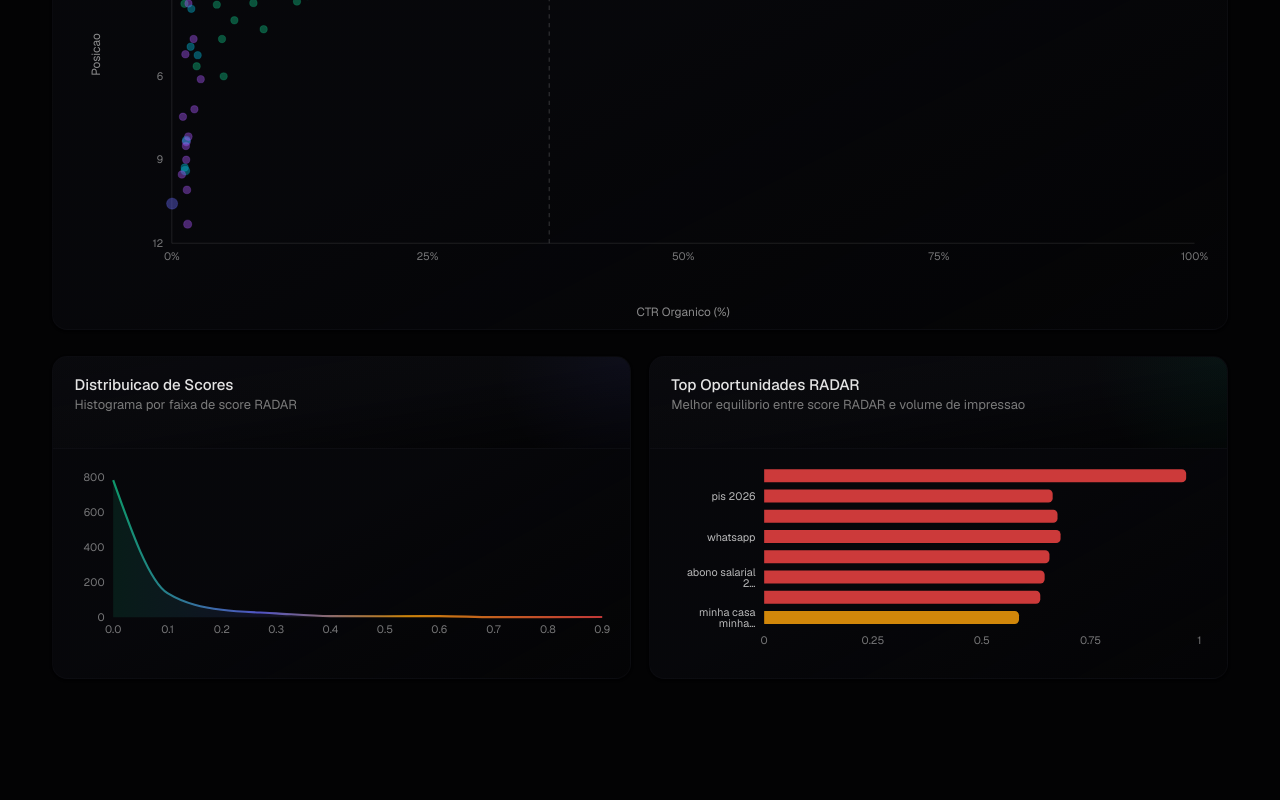
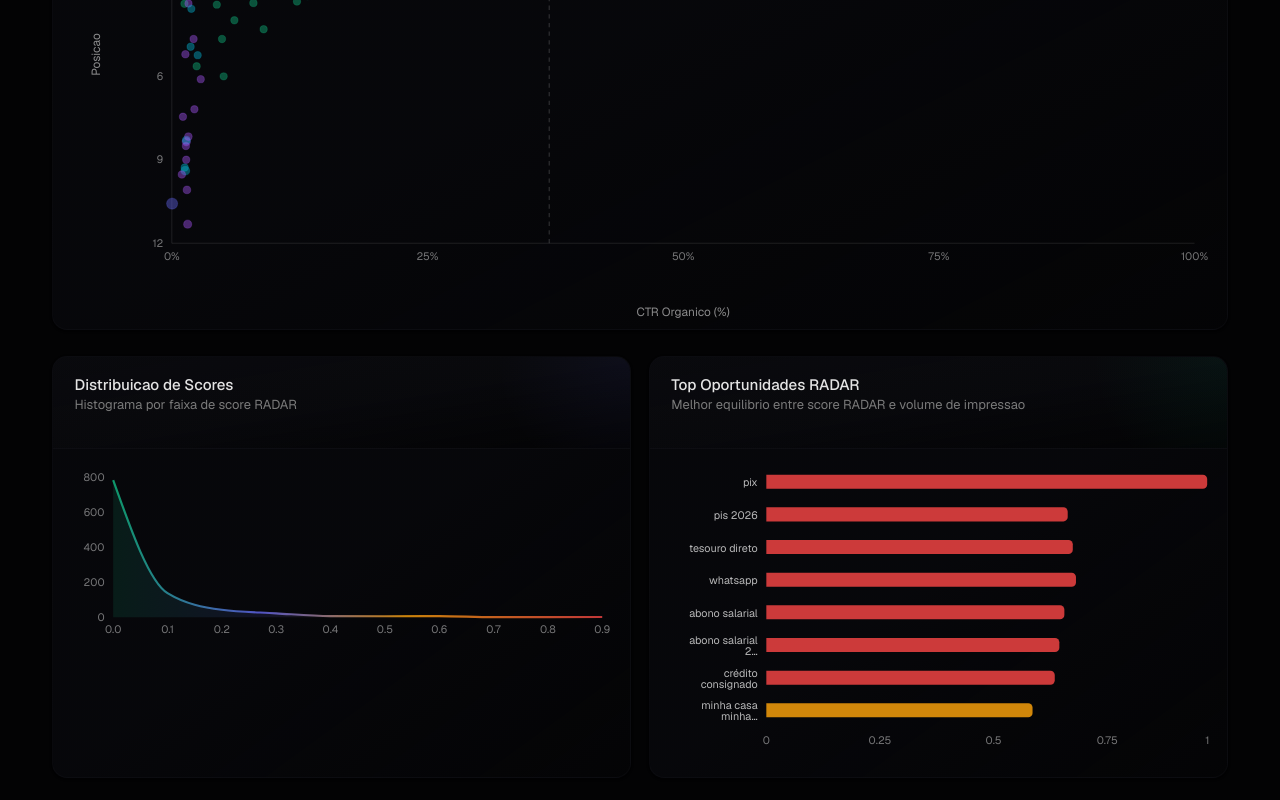
Before and after one commit to iqui27/radar-v2, a Next.js app: page / in a window 1280 px wide. Shown: the part 803-1603 px from the top of the page. Before the commit the page ends 1503 px from the top, so only its background shows below. Built offline with nearby package versions, Linux system fonts and the light colour scheme.

Commit message:
Fix bar and title margin fix

```diff
--- a/components/dashboard/distribution-chart.tsx
+++ b/components/dashboard/distribution-chart.tsx
@@ -151,6 +151,8 @@ export function TopTermsChart({ data, title = 'Top Oportunidades RADAR', limit =
       color: getScoreColor(d.score),
     }))
 
+  const chartHeight = Math.max(184, topData.length * 34)
+
   return (
     <Card className="gap-0 overflow-hidden border-border/60 py-0 bg-gradient-to-br from-card via-card to-muted/20 dark:border-border/30 dark:to-muted/10">
       <CardHeader className="relative overflow-hidden border-b border-border/60 bg-gradient-to-br from-muted/45 via-muted/24 to-background px-5 py-4 dark:border-border/30 dark:from-muted/28 dark:via-muted/16">
@@ -167,13 +169,13 @@ export function TopTermsChart({ data, title = 'Top Oportunidades RADAR', limit =
         </div>
       </CardHeader>
       <CardContent className="p-4">
-        <div className="h-[180px]">
+        <div style={{ height: chartHeight }}>
           <ResponsiveContainer width="100%" height="100%">
             <BarChart
               data={topData}
               layout="vertical"
-              margin={{ top: 0, right: 10, bottom: 0, left: 0 }}
-              barSize={12}
+              margin={{ top: 0, right: -10, bottom: 0, left: -8 }}
+              barSize={13}
             >
               <XAxis
                 type="number"
@@ -188,7 +190,8 @@ export function TopTermsChart({ data, title = 'Top Oportunidades RADAR', limit =
                 tick={{ fontSize: 10, fill: 'currentColor', opacity: 0.8 }}
                 axisLine={false}
                 tickLine={false}
-                width={90}
+                interval={0}
+                width={100}
               />
               <Tooltip
                 cursor={{ fill: 'currentColor', fillOpacity: 0.05 }}
--- a/components/dashboard/term-cluster.tsx
+++ b/components/dashboard/term-cluster.tsx
@@ -142,7 +142,7 @@ export function TermCluster({ selectedTerm, allTerms, onTermSelect }: TermCluste
   const [links, setLinks] = useState<Link[]>([])
   const [prefersReducedMotion, setPrefersReducedMotion] = useState(false)
   const [hoveredNode, setHoveredNode] = useState<string | null>(null)
-  const [zoom, setZoom] = useState(1)
+  const [zoom, setZoom] = useState(0.86)
   const [dragState, setDragState] = useState<DragState | null>(null)
   const [dimensions, setDimensions] = useState({ width: 800, height: 500 })
 
@@ -274,7 +274,7 @@ export function TermCluster({ selectedTerm, allTerms, onTermSelect }: TermCluste
             variant="ghost"
             size="icon"
             className="h-8 w-8"
-            onClick={() => setZoom((z) => Math.max(0.75, z - 0.1))}
+            onClick={() => setZoom((z) => Math.max(0.65, z - 0.1))}
             aria-label="Reduzir zoom do cluster"
           >
             <ZoomOut className="h-4 w-4" />
@@ -286,7 +286,7 @@ export function TermCluster({ selectedTerm, allTerms, onTermSelect }: TermCluste
             variant="ghost"
             size="icon"
             className="h-8 w-8"
-            onClick={() => setZoom((z) => Math.min(1.4, z + 0.1))}
+            onClick={() => setZoom((z) => Math.min(1.3, z + 0.1))}
             aria-label="Aumentar zoom do cluster"
           >
             <ZoomIn className="h-4 w-4" />
```
